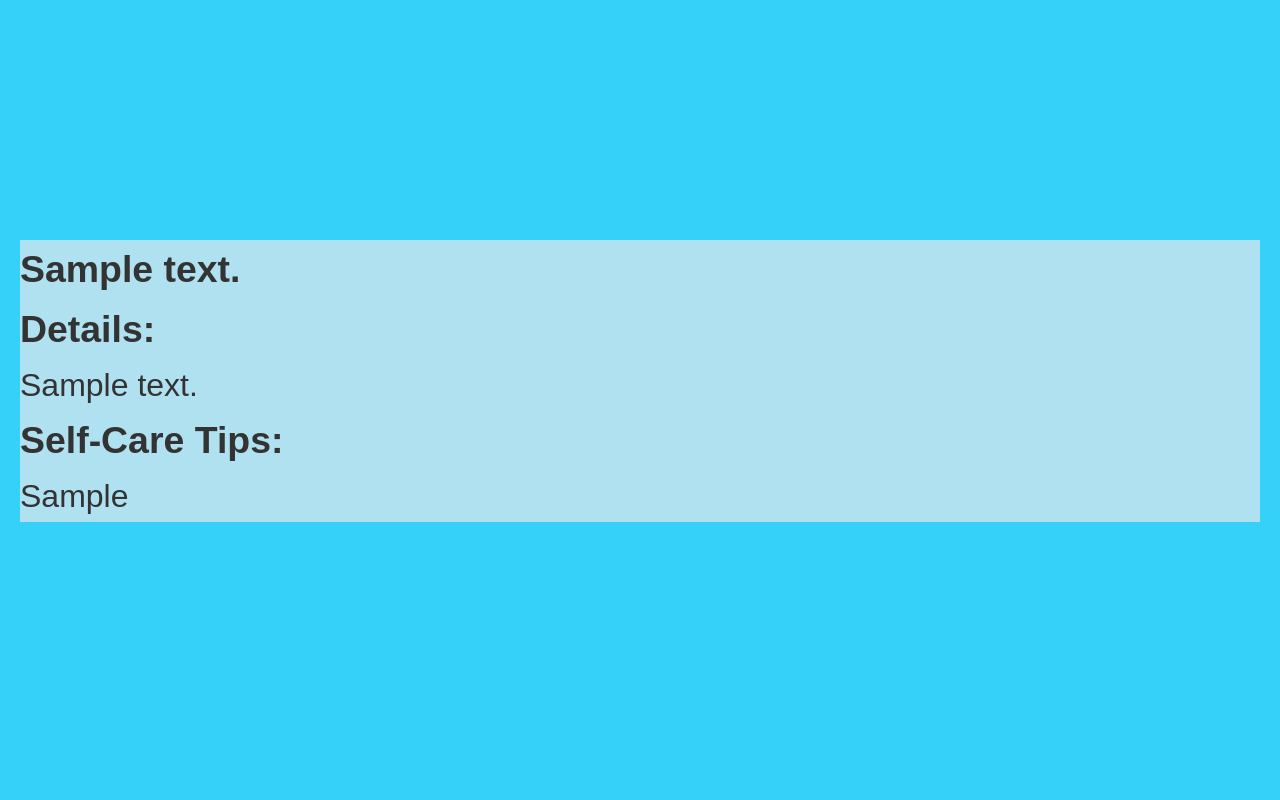
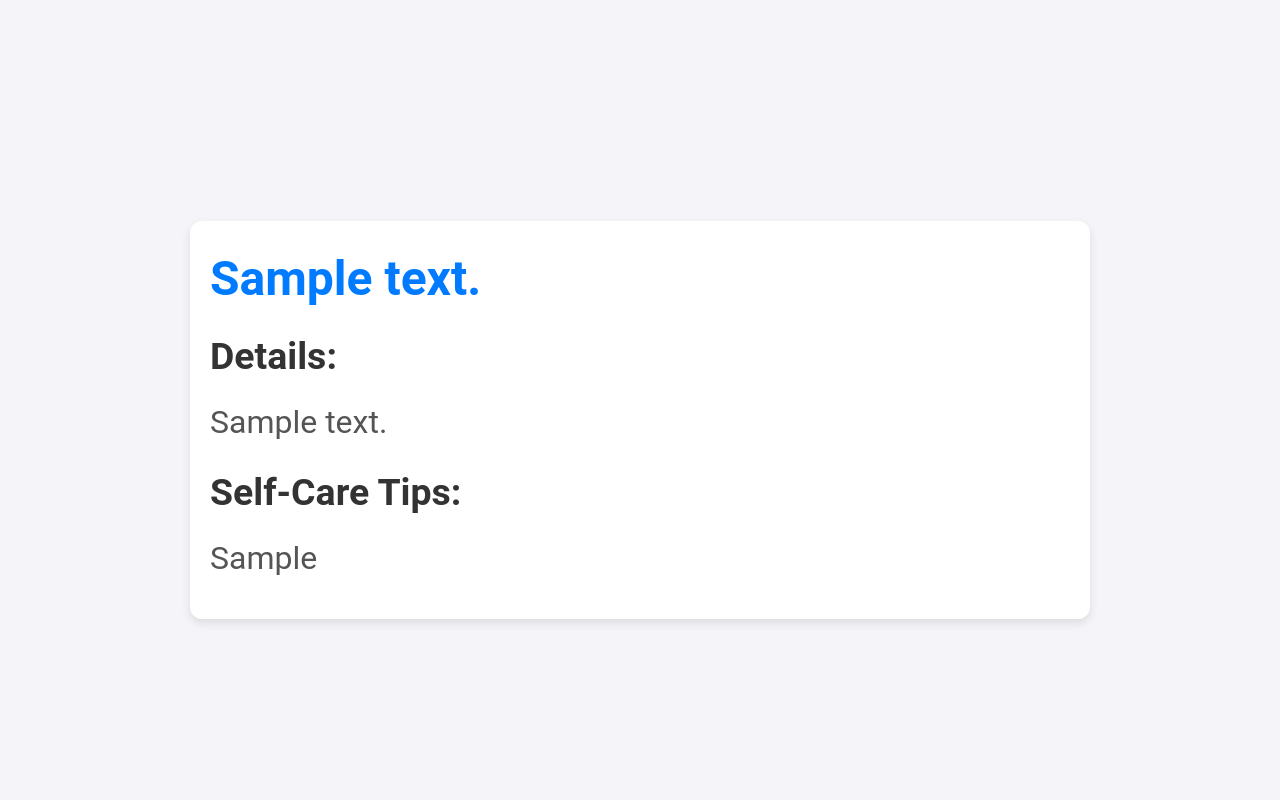
Before and after one commit to Gythrie/desease_prediction, a Flask app: template templates/result.html in a window 1280 px wide. Run offline with Flask 3, Linux system fonts and the light colour scheme; the template is opened without the code that fills it: most values are stand-ins (such as "Sample title", 1, 10 or a date in 2020); parts of the project's set-up code (start-up, migrations or seed data) failed here and were passed over.

Commit message:
6th commit

```diff
--- a/static/style.css
+++ b/static/style.css
@@ -326,6 +326,7 @@ nav ul li a {
 }
 
 nav ul li a:hover {
+  border-bottom:1px solid white;
   background-color: #575757;  /* Change background color on hover */
 }
 /* Main Container */
--- a/templates/result.html
+++ b/templates/result.html
@@ -4,13 +4,48 @@
 <head>
     <meta charset="UTF-8">
     <meta name="viewport" content="width=device-width, initial-scale=1.0">
-    <title>Result</title>
+    <title>Diagnosis Result</title>
     <link rel="stylesheet" href="./static/style.css">
 </head>
 
 <style>
     body {
-        background-color:rgb(54, 209, 248);
+        font-family: 'Roboto', Arial, sans-serif;
+        background-color: #f4f4f9;
+        margin: 0;
+        padding: 0;
+        display: flex;
+        justify-content: center;
+        align-items: center;
+        min-height: 100vh;
+    }
+
+    .res {
+        top:20px;
+        background-color: #ffffff;
+        border-radius: 12px;
+        box-shadow: 0 4px 10px rgba(0, 0, 0, 0.1);
+        padding: 20px;
+        max-width: 900px;
+        width: 90%;
+        text-align: left;
+        line-height: 1.6;
+    }
+
+    h3 {
+        color: #333333;
+        margin-bottom: 10px;
+    }
+
+    p {
+        color: #555555;
+        margin-bottom: 15px;
+    }
+
+    .res h3:first-of-type {
+        color: #007bff; /* Accent color for the main result */
+        font-size: 1.5em;
+        font-weight: bold;
     }
 </style>
 
@@ -23,7 +58,6 @@
             <h3>Details:</h3>
             <p>{{ details }}</p>
         {% endif %}
-
         {% if self_care %}
             <h3>Self-Care Tips:</h3>
             <p>{{ self_care }}</p>
```
Lines whose indentation alone changed are shown as unchanged.
